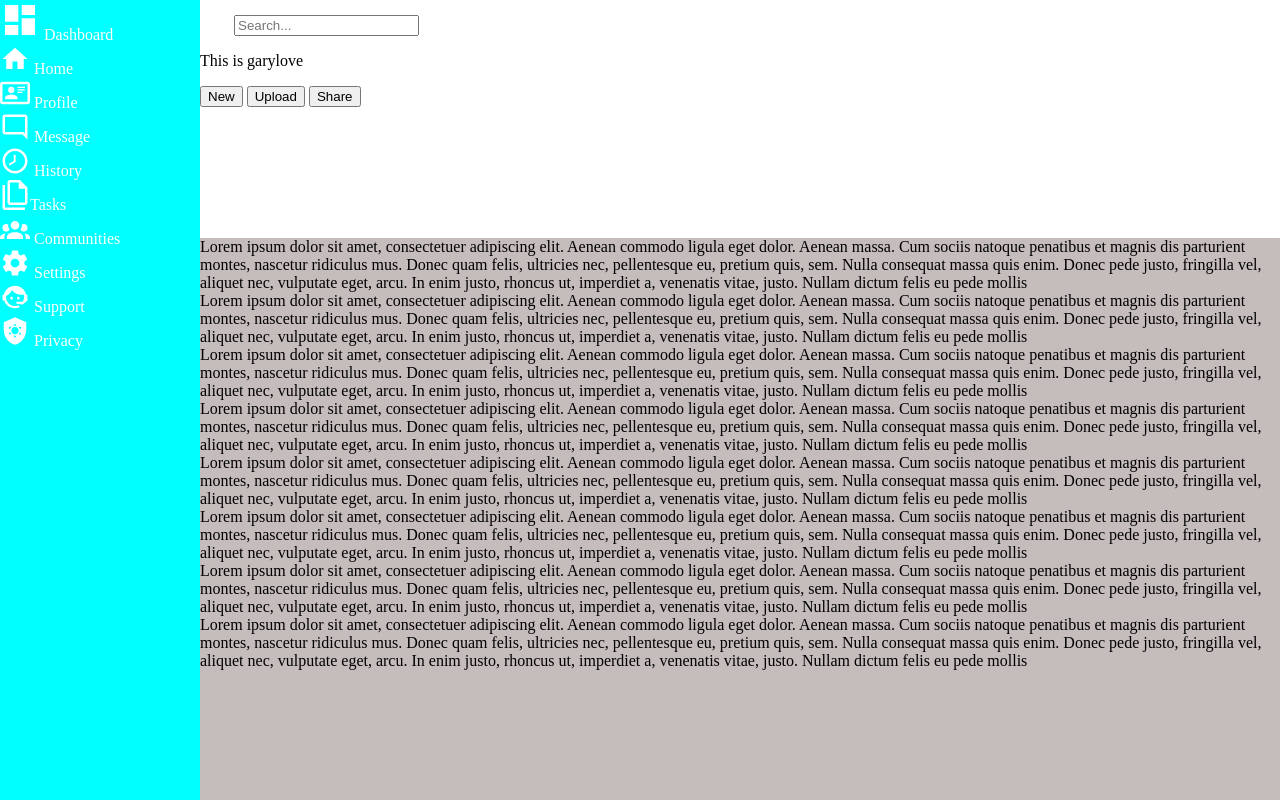
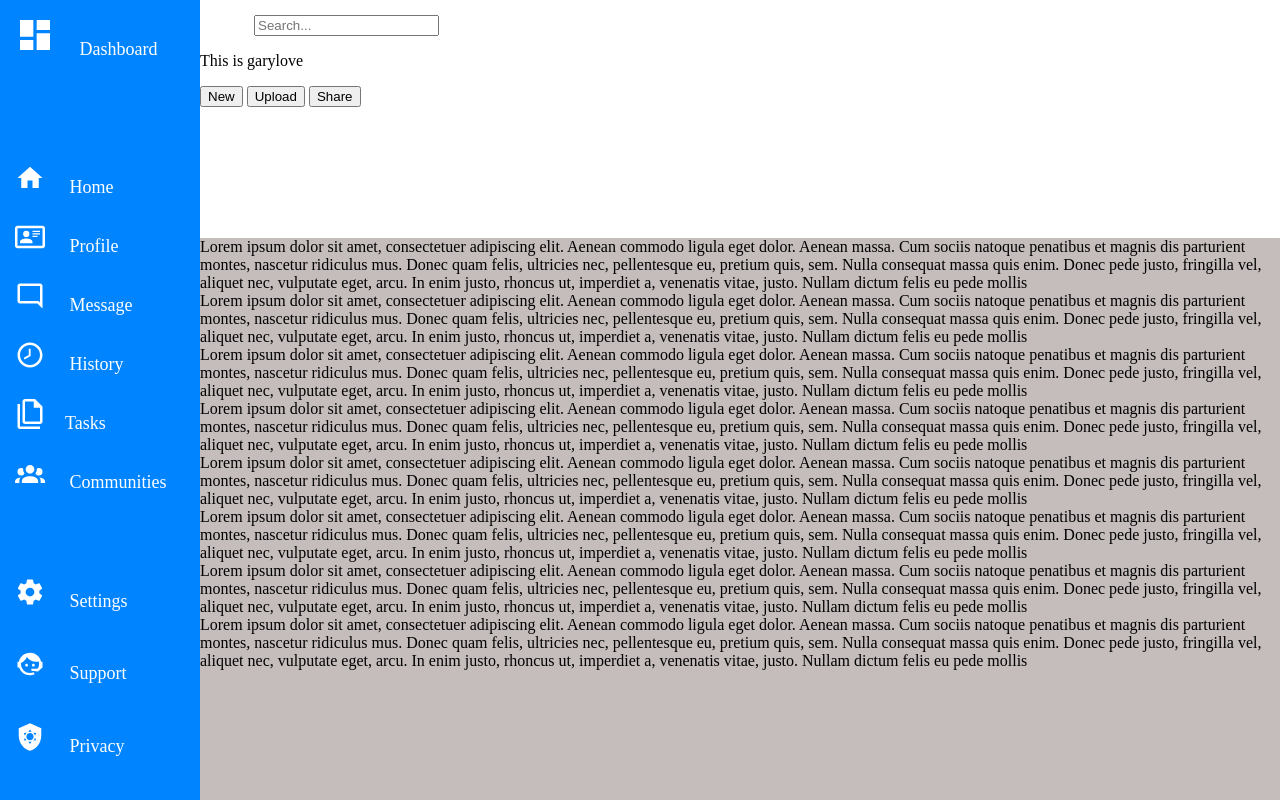
Before and after one commit to Gary-love/Dashboard, a plain HTML site: page index.html in a window 1280 px wide. Drawn offline with Linux system fonts and the light colour scheme.

Commit message:
nested sidebar for better layout

```diff
--- a/index.html
+++ b/index.html
@@ -9,16 +9,20 @@
 <body>
     <div class="container">
         <div class="sidebar">
-            <div><img src="./icons/view-dashboard.svg" alt="Dashboard" class="change-my-color dash"> Dashboard</div>
+            <div class="dashboard"><img src="./icons/view-dashboard.svg" alt="Dashboard" class="change-my-color dash"> Dashboard </div>
+            <div class="nav">
                 <div><img src="./icons/home.svg" alt="hom" class="change-my-color"> Home</div>
                 <div><img src="./icons/card-account-details-outline.svg" alt="profile" class="change-my-color"> Profile</div>
                 <div><img src="./icons/message-reply-outline.svg" alt="message" class="change-my-color"> Message</div>
                 <div><img src="./icons/clock-time-eight-outline.svg" alt="clock" class="change-my-color"> History</div>
                 <div><img src="./icons/file-multiple-outline.svg" alt="files" class="change-my-color">Tasks</div>
                 <div><img src="./icons/account-group.svg" alt="group" class="change-my-color"> Communities</div>
+            </div>
+            <div class="brand">
                 <div><img src="./icons/cog.svg" alt="cog" class="change-my-color"> Settings</div>
                 <div><img src="./icons/face-agent.svg" alt="help" class="change-my-color"> Support</div>
                 <div><img src="./icons/shield-sun.svg" alt="shield-sun" class="change-my-color"> Privacy</div>
+            </div>
         </div>
         <div class="header">
             <div>
--- a/style.css
+++ b/style.css
@@ -2,13 +2,10 @@ body{
 margin: 0px;
  background-color: rgb(197, 188, 188);
 }
-.sidebar{
-    background-color: aqua;
-    color:white
-}
 .change-my-color{
     height: 30px;
     width: 30px;
+    margin-right: 20px;
     filter: invert(100%) sepia(0%) saturate(0%) hue-rotate(180deg) brightness(100%);
 }
 .dash{
@@ -22,6 +19,12 @@ margin: 0px;
 }
 .sidebar{
     grid-row: 1/3;
+    background-color: rgb(0, 132, 255);
+    color:white;
+    display: grid;
+    padding: 15px;
+    gap: 20px;
+    font-size: large;
 }
 .header{
     grid-row: 1/2;
@@ -30,3 +33,10 @@ margin: 0px;
 .content{
     grid-column: 2/3;
 }
+.nav,.brand{
+    display: grid;
+    gap: 10px;
+}
+.nav{
+    margin-bottom: 50px;
+}
```
Lines whose indentation alone changed are shown as unchanged.
